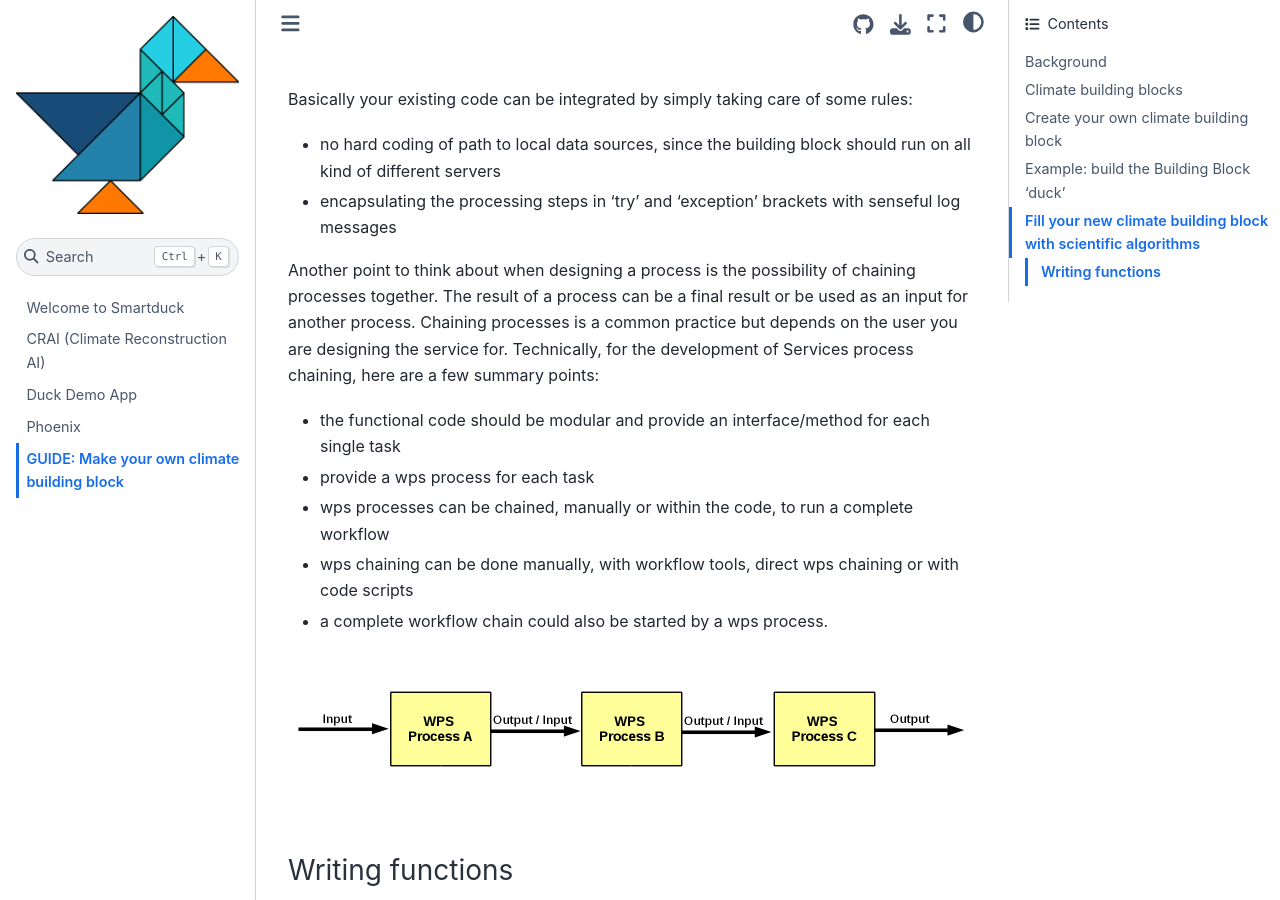
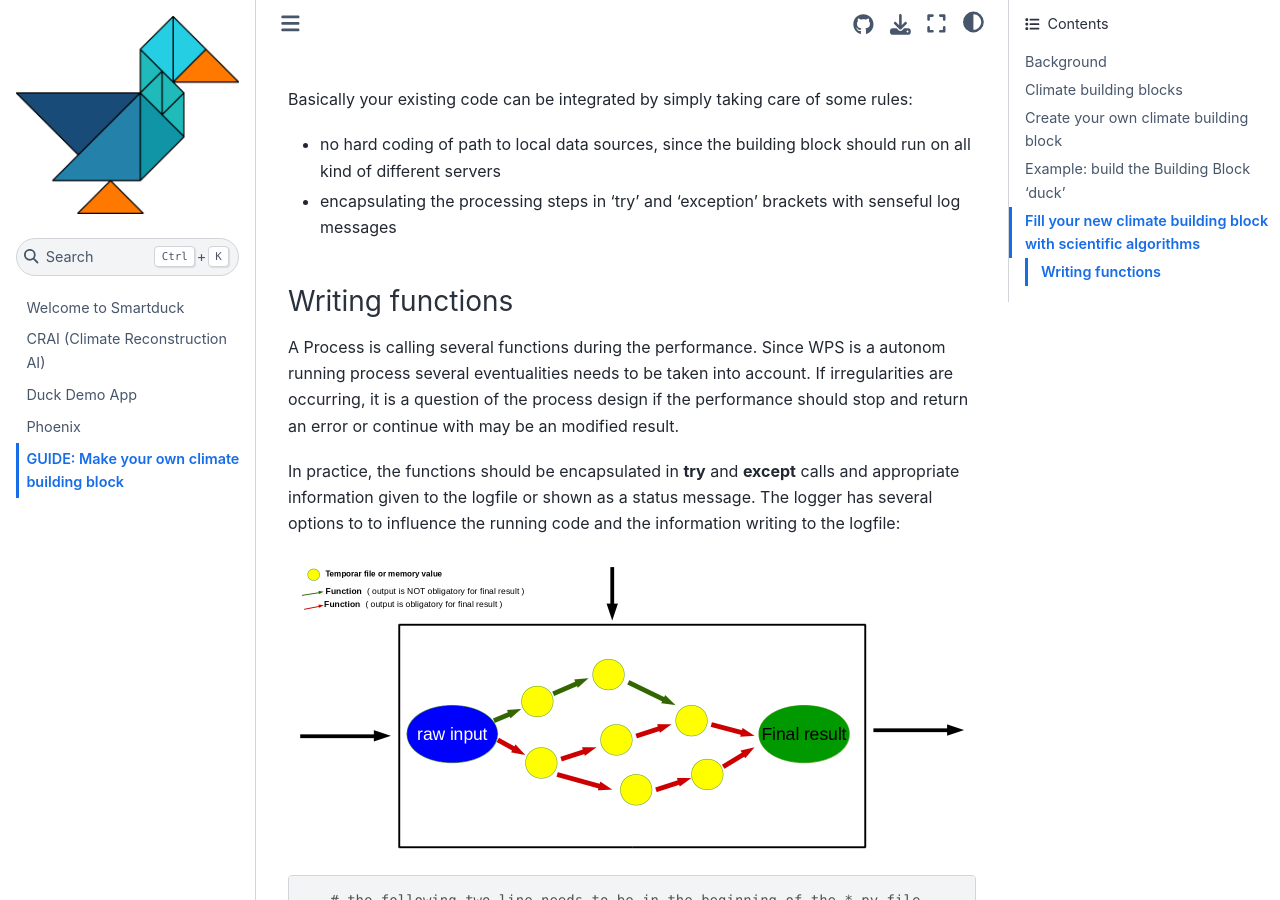
Before and after one commit to climateintelligence/smartduck-docs, a Jupyter Book: the page built from book/sections/guide_buildservice.md, in a window 1280 px wide and 900 px high, scrolled down 5029 px. Built offline with Jupyter Book 1.0.4 settings and Sphinx 7.4.7 and the Sphinx Book theme 1.1.4, drawn with Linux system fonts in a browser that asks for light colours.

Commit message:
exclude process chain

````diff
--- a/book/sections/guide_buildservice.md
+++ b/book/sections/guide_buildservice.md
@@ -117,7 +117,7 @@ Basically your existing code can be integrated by simply taking care of some rul
 *    encapsulating the processing steps in 'try' and 'exception' brackets with senseful log messages
 
 
-Another point to think about when designing a process is the possibility of chaining processes together. The result of a process can be a final result or be used as an input for another process. Chaining processes is a common practice but depends on the user you are designing the service for. Technically, for the development of Services process chaining, here are a few summary points:
+<!-- [Another point to think about when designing a process is the possibility of chaining processes together. The result of a process can be a final result or be used as an input for another process. Chaining processes is a common practice but depends on the user you are designing the service for. Technically, for the development of Services process chaining, here are a few summary points:
 
 *    the functional code should be modular and provide an interface/method for each single task
 *    provide a wps process for each task
@@ -126,8 +126,7 @@ Another point to think about when designing a process is the possibility of chai
 *    a complete workflow chain could also be started by a wps process.
 
 ```{figure} /media/guide_serviceschain.png
-```
-
+```   -->
 ### Writing functions
 
 A Process is calling several functions during the performance. Since WPS is a autonom running process several eventualities needs to be taken into account. If irregularities are occurring, it is a question of the process design if the performance should stop and return an error or continue with may be an modified result.
````
